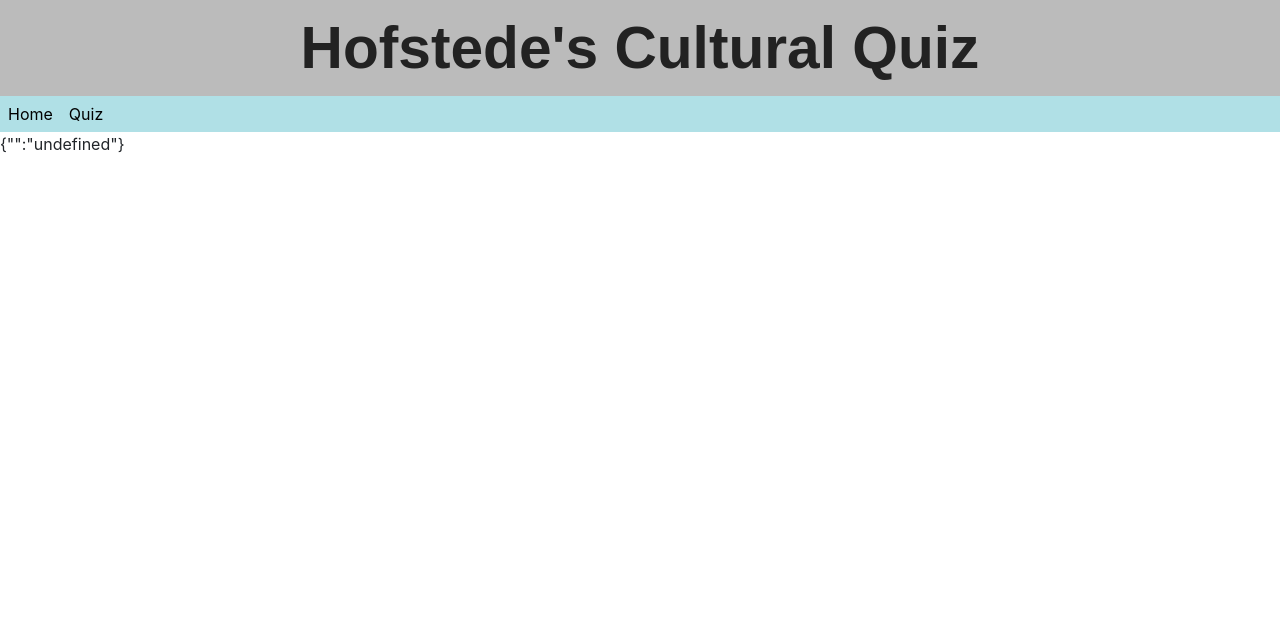
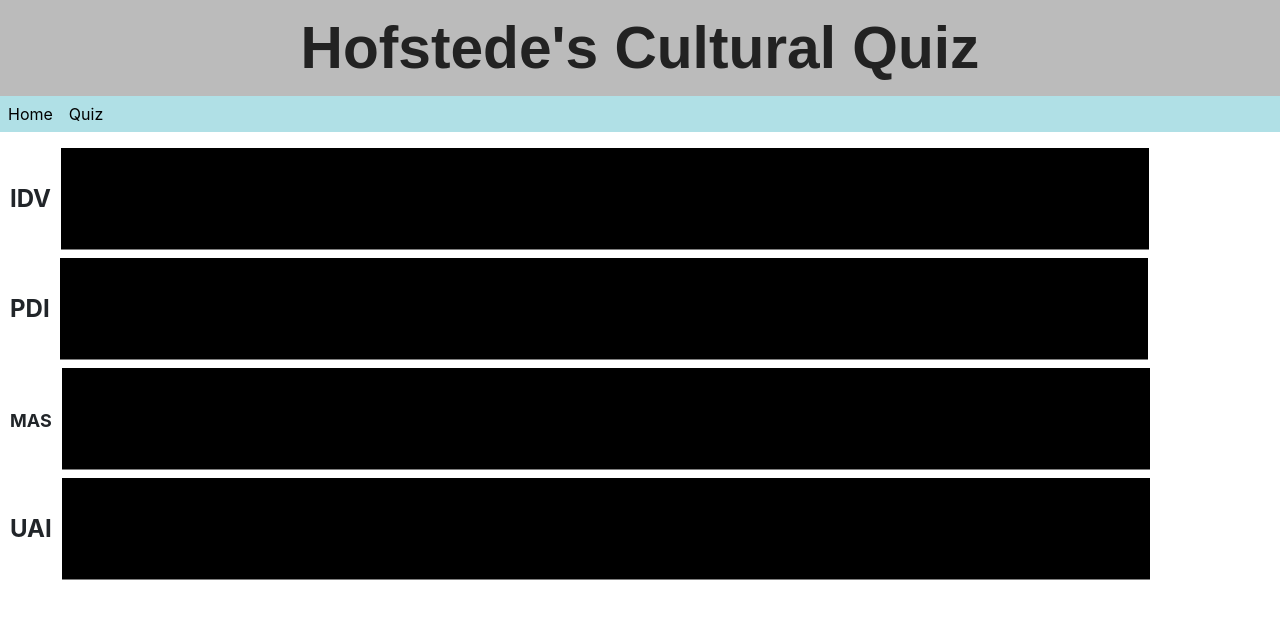
Before and after one commit to lithiumcomputing/hofstedes-cultural-quiz, an Angular app: page /results in a window 1280 px wide. Shown: the top 618 px of the page. Built offline with nearby package versions, Linux system fonts and the light colour scheme.

Commit message:
Results Graph Bars Added
They will display the correct relative score
based on the GET parameters. I still need to
output numerical symbols for the quiz scores.

```diff
--- a/src/app/quiz/quiz.component.ts
+++ b/src/app/quiz/quiz.component.ts
@@ -53,7 +53,7 @@ export class QuizComponent implements OnInit {
     this.questionIndex += 1;
 
     if (this.questionIndex >= this.questions.length) {
-      window.location.href = "http://localhost:4200/results?idv=" +
+      window.location.href = "/results?idv=" +
       this.quizScore["idv"] + "&pdi=" + this.quizScore["pdi"] +
       "&mas=" + this.quizScore["mas"] + "&uai=" + this.quizScore["uai"];
     }
--- a/src/app/results/results.component.css
+++ b/src/app/results/results.component.css
@@ -0,0 +1,8 @@
+.score-label {
+  margin: 10px;
+  font-size: 24px;
+}
+
+#mas-label {
+  font-size: 18px;
+}
--- a/src/app/results/results.component.html
+++ b/src/app/results/results.component.html
@@ -1 +1,22 @@
-<p id="results">results works!</p>
+<p id="results"></p>
+<div style="text-align: justify">
+  <span class="score-label"><b>IDV</b></span>
+  <svg id="idv-bar" width="85%" height="110">
+    <rect width="100%" height="100" style="fill:rgb(0,0,0);stroke-width:3;stroke:rgb(0,0,0)" />
+  </svg>
+  <br />
+  <span class="score-label"><b>PDI</b></span>
+  <svg id="pdi-bar" width="85%" height="110">
+    <rect width="100%" height="100" style="fill:rgb(0,0,0);stroke-width:3;stroke:rgb(0,0,0)" />
+  </svg>
+  <br/>
+  <span id="mas-label" class="score-label"><b>MAS</b></span>
+  <svg id="mas-bar" width="85%" height="110">
+    <rect width="100%" height="100" style="fill:rgb(0,0,0);stroke-width:3;stroke:rgb(0,0,0)" />
+  </svg>
+  <br />
+  <span class="score-label"><b>UAI</b></span>
+  <svg id="uai-bar" width="85%" height="110">
+    <rect width="100%" height="100" style="fill:rgb(0,0,0);stroke-width:3;stroke:rgb(0,0,0)" />
+  </svg>
+</div>
--- a/src/app/results/results.component.ts
+++ b/src/app/results/results.component.ts
@@ -10,8 +10,28 @@ export class ResultsComponent implements OnInit {
   constructor() { }
 
   ngOnInit() {
-    document.getElementById("results").innerHTML =
-      this.getGETParameters();
+    var results = this.getGETParameters();
+
+    // Adjust the Graphs so that the results match.
+    document.getElementById("idv-bar").innerHTML +=
+      '<rect id="idv-score-bar" width="'
+    + String((results["idv"] + 100.0)/2) +
+      '%" height="100" style="fill:rgb(255,255,0);stroke-width:3;stroke:rgb(0,0,0)" />';
+
+    document.getElementById("pdi-bar").innerHTML +=
+      '<rect id="pdi-score-bar" width="'
+        + String((results["pdi"] + 100.0)/2) +
+        '%" height="100" style="fill:rgb(255,0,0);stroke-width:3;stroke:rgb(0,0,0)" />';
+
+    document.getElementById("mas-bar").innerHTML +=
+      '<rect id="pdi-score-bar" width="'
+        + String((results["mas"] + 100.0)/2) +
+    '%" height="100" style="fill: rgb(0,0,255);stroke-width:3;stroke:rgb(0,0,0)" />';
+
+    document.getElementById("uai-bar").innerHTML +=
+      '<rect id="uai-score-bar" width="'
+        + String((results["uai"] + 100.0)/2) +
+        '%" height="100" style="fill:rgb(128,128,128);stroke-width:3;stroke:rgb(0,0,0)" />';
   }
 
   getGETParameters() {
@@ -22,9 +42,9 @@ export class ResultsComponent implements OnInit {
         .split("&")
         .forEach(function (item) {
           tmp = item.split("=");
-          result[tmp[0]] = decodeURIComponent(tmp[1]);
+          result[tmp[0]] = Number(decodeURIComponent(tmp[1]));
         });
-    return JSON.stringify(result);
+    return result;
   }
 
 }
```
